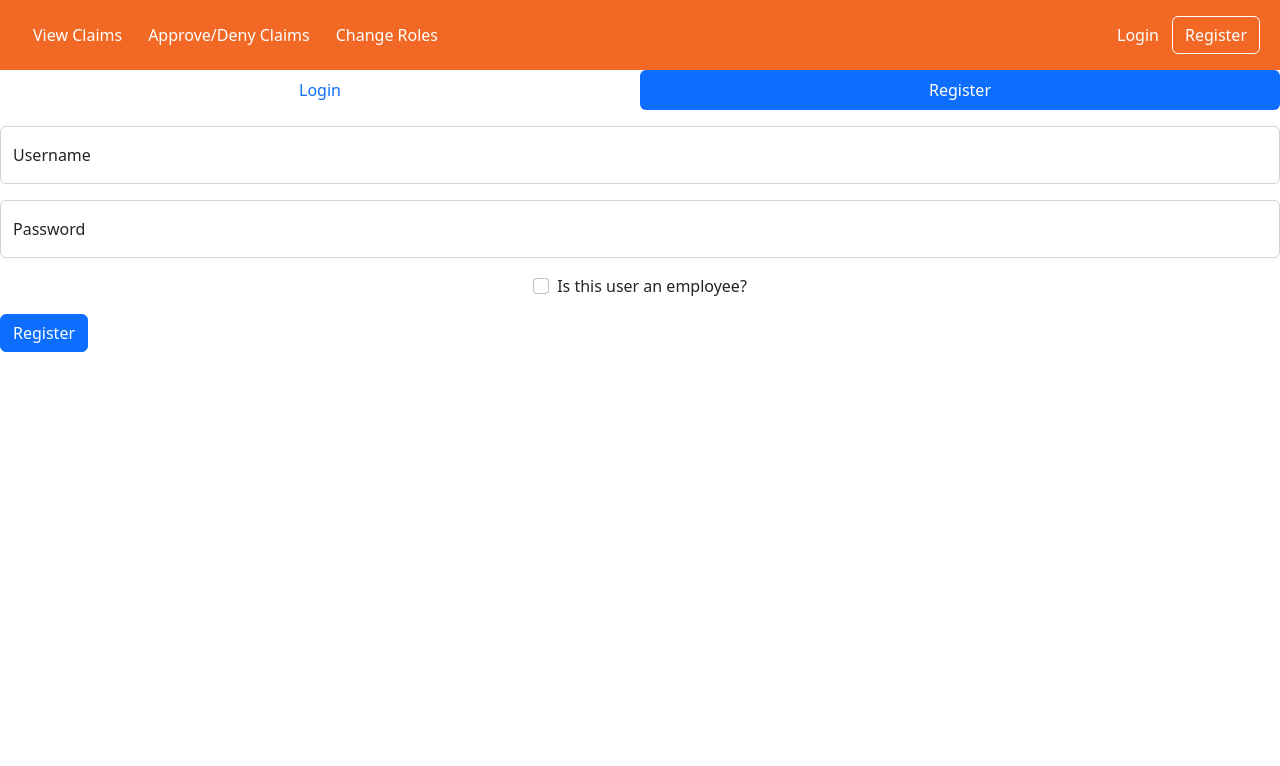
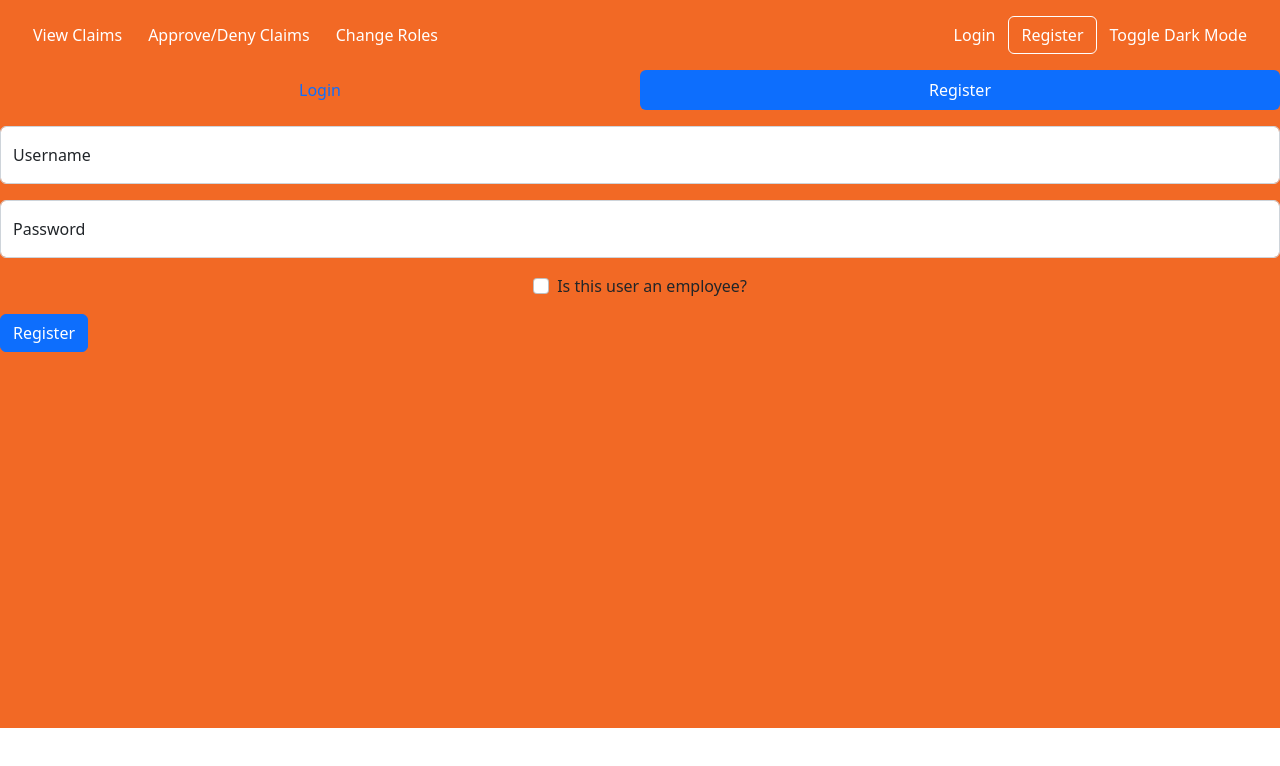
Before and after one commit to ebrezine/AngularProj, an Angular app: page /register in a window 1280 px wide. Shown: the top 766 px of the page. Built offline with nearby package versions, Linux system fonts and the light colour scheme.

Commit message:
added some dark mode functionality

```diff
--- a/src/app/app.component.css
+++ b/src/app/app.component.css
@@ -0,0 +1 @@
+body{background-color: #f26925};
--- a/src/app/app.component.html
+++ b/src/app/app.component.html
@@ -1,3 +1,26 @@
-<app-nav-bar></app-nav-bar>
 
-<router-outlet></router-outlet>
+<body>
+
+
+
+    <app-nav-bar></app-nav-bar>
+
+    <router-outlet></router-outlet>
+    <br>
+    <br>
+    <br>
+    <br>
+    <br>
+    <br>
+    <br>
+    <br>
+    <br>
+    <br>
+    <br>
+    <br>
+    <br>
+    <br>
+    <br>
+
+
+</body>
--- a/src/app/components/login-register/login-register.component.css
+++ b/src/app/components/login-register/login-register.component.css
@@ -0,0 +1,10 @@
+body {
+    background-color: #f26925;
+  }
+
+  .btn {
+    color: rgb(255, 255, 255);
+  }
+  .btn:hover {
+    color: #474c55;
+  }
--- a/src/app/components/login-register/login-register.component.html
+++ b/src/app/components/login-register/login-register.component.html
@@ -1,6 +1,12 @@
 <!-- TODO - add styling -->
 
 <!-- Pills navs -->
+
+
+
+<body>
+
+
 <ul class="nav nav-pills nav-justified mb-3" id="ex1" role="tablist">
   <li class="nav-item" role="presentation">
     <a
@@ -66,7 +72,6 @@
 
       <!-- Submit button -->
       <button class="btn btn-primary mb-3">Sign in</button>
-
       <!-- Success/Error Message -->
       <h3 *ngIf="loginResult">{{ loginResult }}</h3>
     </form>
@@ -128,3 +133,6 @@
     </form>
   </div>
 </div>
+
+
+</body>
--- a/src/app/components/login-register/login-register.component.ts
+++ b/src/app/components/login-register/login-register.component.ts
@@ -107,7 +107,7 @@ export class LoginRegisterComponent implements OnInit {
         this.registerUsername = '';
         this.registerPassword = '';
         this.registerIsWorker = false;
-        this.loginRegisterService.isLoggedIn.next(true);
+        //this.loginRegisterService.isLoggedIn.next(true);
         this.registerResult = 'You successfully registered';
 
         setTimeout(()=>{
--- a/src/app/components/nav-bar/nav-bar.component.css
+++ b/src/app/components/nav-bar/nav-bar.component.css
@@ -1,9 +1,17 @@
-.navbar {
+body {
   background-color: #f26925;
 }
 .btn {
-  color: #fff;
+  color: rgb(255, 255, 255);
 }
 .btn:hover {
   color: #474c55;
 }
+
+.dark-mode {
+  background-color: black;
+}
+
+.light-mode {
+  background-color: #f26925;
+}
--- a/src/app/components/nav-bar/nav-bar.component.html
+++ b/src/app/components/nav-bar/nav-bar.component.html
@@ -1,4 +1,10 @@
-<nav class="navbar">
+
+
+  <body>
+
+<div class="body2" id="body2">
+
+<nav class="navbar" id="navbar">
   <div class="container-fluid">
     <div class="p-2">
       <!-- TODO - add routerLinkActive & routerLink -->
@@ -31,6 +37,11 @@
       <!-- TODO - make this a function instead of a route -->
       <a class="btn" *ngIf="loggedIn" (click)="logout()">Logout</a>
       <!-- TODO - add toggle to change light/dark mode -->
+      <a class="btn" (click)="darkModeToggle()">Toggle Dark Mode</a>
     </div>
   </div>
 </nav>
+
+</div>
+
+</body>
--- a/src/app/components/nav-bar/nav-bar.component.ts
+++ b/src/app/components/nav-bar/nav-bar.component.ts
@@ -1,6 +1,6 @@
 import { Router } from '@angular/router';
 import { Component, OnDestroy, OnInit } from '@angular/core';
-import { Subscription } from 'rxjs';
+import { elementAt, Subscription } from 'rxjs';
 import { LoginRegisterService } from 'src/app/services/login-register.service';
 import { LoginRegisterComponent } from '../login-register/login-register.component';
 
@@ -18,6 +18,9 @@ export class NavBarComponent implements OnInit, OnDestroy {
   loggedIn: boolean = false;
   subscription: Subscription = new Subscription();
   logoutResult: string = '';
+
+
+
 
   // TODO - destroy session
   logout() {
@@ -49,6 +52,34 @@ export class NavBarComponent implements OnInit, OnDestroy {
     this.subscription && this.subscription.unsubscribe();
   }
 
+  isDarkMode: boolean = false;
+  darkModeToggle(){
+
+    if(this.isDarkMode) {
+
+    let element = document.getElementById("body2");
+    this.isDarkMode = false;
+    for(let single in element){
+      element.className = "light-mode";
+    }
+    console.log(this.isDarkMode);
+
+
+  }else{
+
+    let element = document.getElementById("body2");
+    this.isDarkMode = true;
+    for(let single in element){
+      element.className = "dark-mode";
+    }
+
+    console.log(this.isDarkMode);
+  }
+
+}
+
+
+
   loginRedirect() {
     setTimeout(()=>{
       this.logoutResult = '';
--- a/src/app/components/user-profile/user-profile.component.css
+++ b/src/app/components/user-profile/user-profile.component.css
@@ -0,0 +1,13 @@
+body {
+    background-color: #f26925;
+  }
+
+  /* .tab-content {
+    background-color: #f26925;
+  } */
+  .btn {
+    color: rgb(255, 255, 255);
+  }
+  .btn:hover {
+    color: #474c55;
+  }
--- a/src/app/components/user-profile/user-profile.component.html
+++ b/src/app/components/user-profile/user-profile.component.html
@@ -1,3 +1,5 @@
+
+<body>
 
 
 <!-- Pills navs -->
@@ -73,3 +75,6 @@
       </form>
     </div>
 </div>
+
+
+</body>
```
